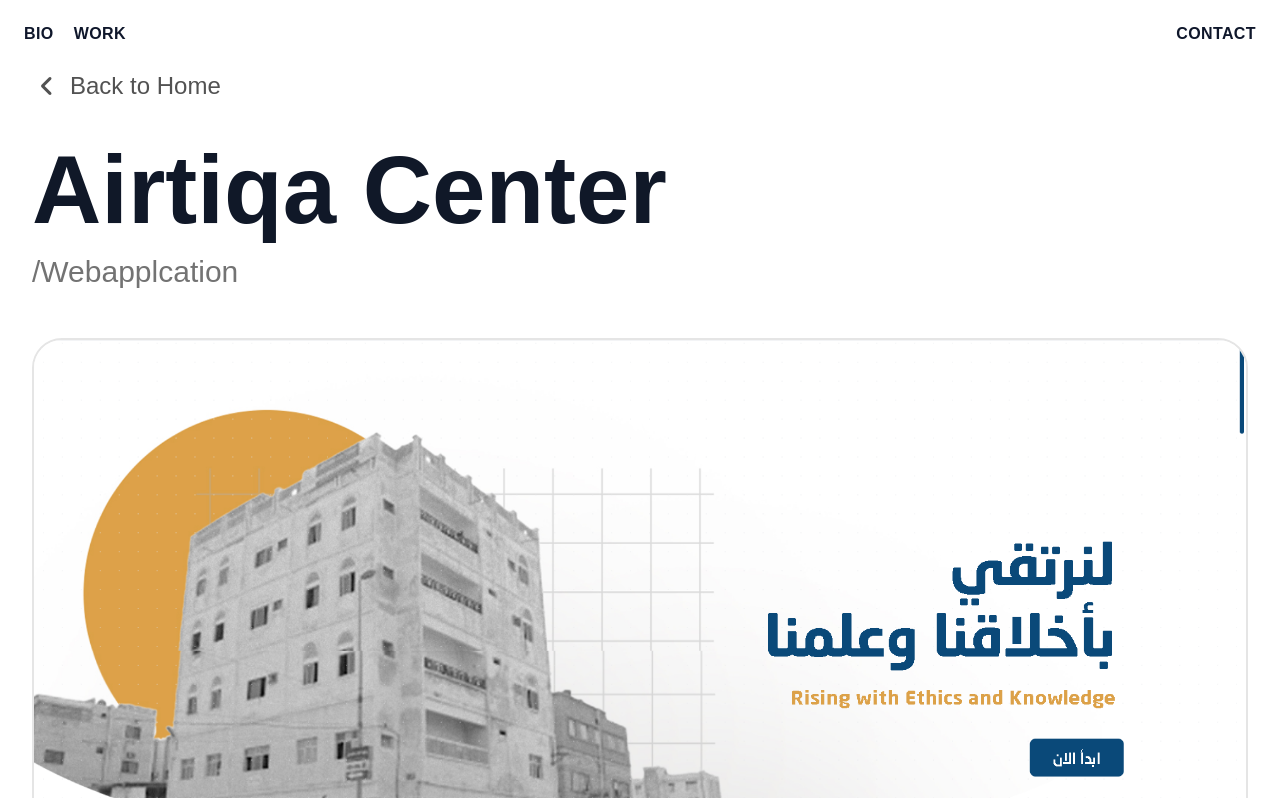
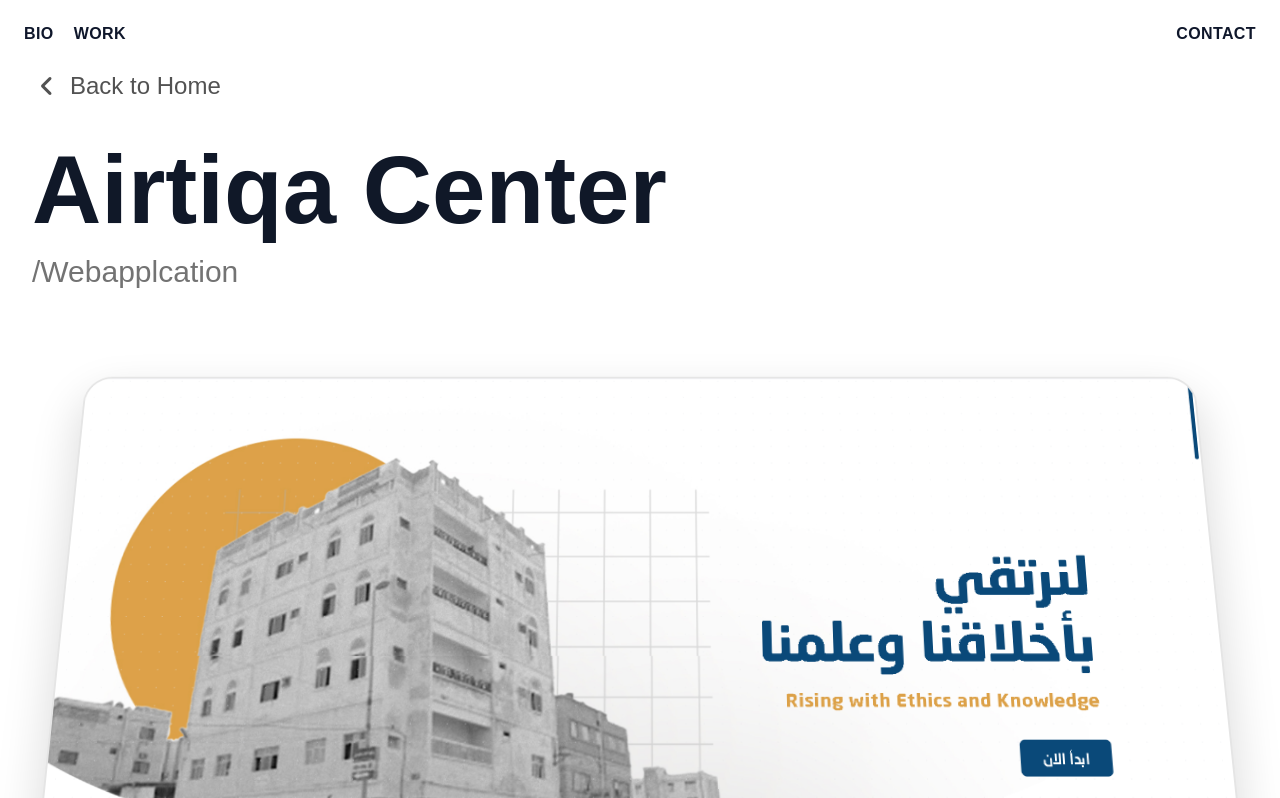
Before and after one commit to yasser8111/abdullahProtfolio, a React (Vite) app: page /project/1 in a window 1280 px wide. Shown: the part 34-832 px from the top of the page. Built offline with nearby package versions, Linux system fonts and the light colour scheme; a web font is replaced by a local one.

Commit message:
Add premium 3D perspective tilt effect with deep shadow to project details image

```diff
--- a/src/pages/ProjectDetails.jsx
+++ b/src/pages/ProjectDetails.jsx
@@ -40,12 +40,14 @@
             </p>
           </div>
 
-          <div className="w-full h-[50vh] md:h-[70vh] rounded-[30px] overflow-hidden mb-4 md:mb-8 lg:mb-16 bg-black-100 border-2 border-black-200 snap">
-            <img
-              src={project.image}
-              alt={project.title}
-              className="w-full h-full object-cover"
-            />
+          <div className="[perspective:1200px] w-full">
+            <div className="w-full h-[50vh] md:h-[70vh] rounded-[30px] overflow-hidden mb-4 md:mb-8 lg:mb-16 bg-black-100 border-2 border-black-200 snap [transform:rotateX(12deg)] origin-bottom shadow-[0_20px_50px_rgba(0,0,0,0.15)] transition-transform duration-500 hover:[transform:rotateX(6deg)]">
+              <img
+                src={project.image}
+                alt={project.title}
+                className="w-full h-full object-cover"
+              />
+            </div>
           </div>
 
           <div className="grid grid-cols-1 lg:grid-cols-3 gap-12 snap snap-center">
```
